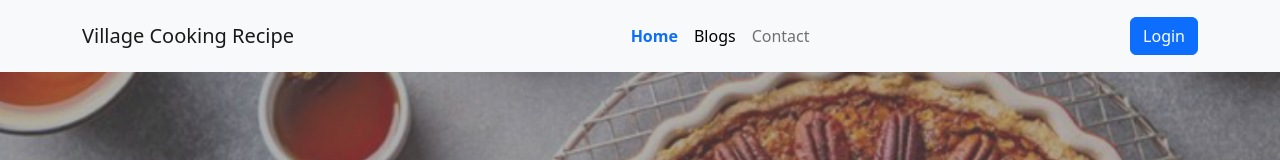
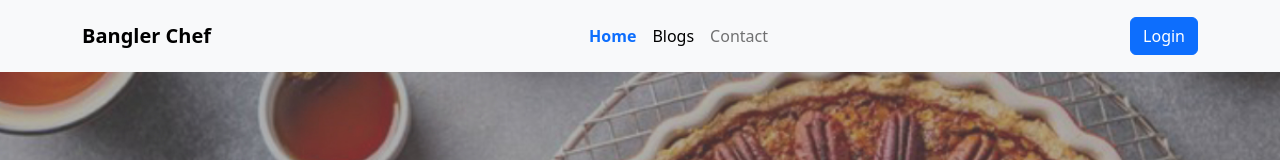
Before and after one commit to nikkonbd/chef-recipe-hunter-client, a React (Vite) app: page / in a window 1280 px wide. Shown: the top 160 px of the page. Built offline with nearby package versions, Linux system fonts and the light colour scheme; no server answers.

Commit message:
cardchef added

```diff
--- a/src/Components/Header/Header.jsx
+++ b/src/Components/Header/Header.jsx
@@ -20,7 +20,7 @@ const Header = () => {
         <div>
             <Navbar bg="light" expand="lg">
                 <Container className='py-2'>
-                    <Navbar.Brand href="#home" className='fw-medium'>Village Cooking Recipe</Navbar.Brand>
+                    <Navbar.Brand href="#home" className='fw-medium'><Link className='text-decoration-none text-black' to={'/'}><strong>Bangler Chef</strong></Link></Navbar.Brand>
                     <Navbar.Toggle aria-controls="basic-navbar-nav" />
                     <Navbar.Collapse id="basic-navbar-nav">
                         <Nav className="mx-auto">
--- a/src/Pages/PageNotFound.jsx
+++ b/src/Pages/PageNotFound.jsx
@@ -1,9 +1,11 @@
 import React from 'react';
+import page from '../../public/404.jpg'
 
 const PageNotFound = () => {
     return (
-        <div>
-            <h2>Page not Found.</h2>
+        <div className='mx-auto'>
+            <h2 className='text-center'>Page not Found.</h2>
+            <img className='w-75 d-flex justify-content-center' src={page} alt="" />
         </div>
     );
 };
```
